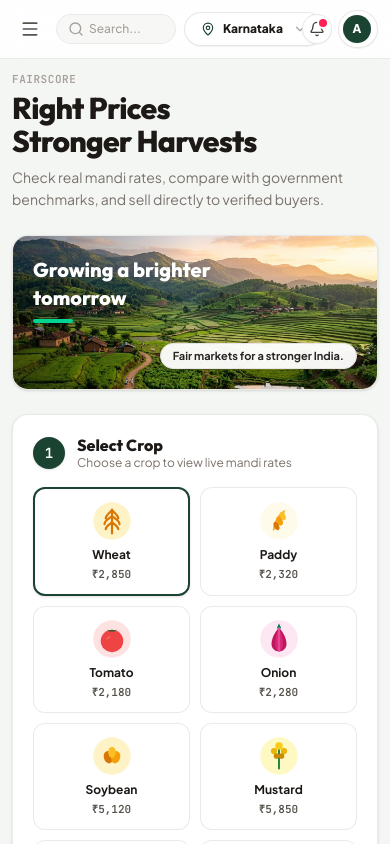
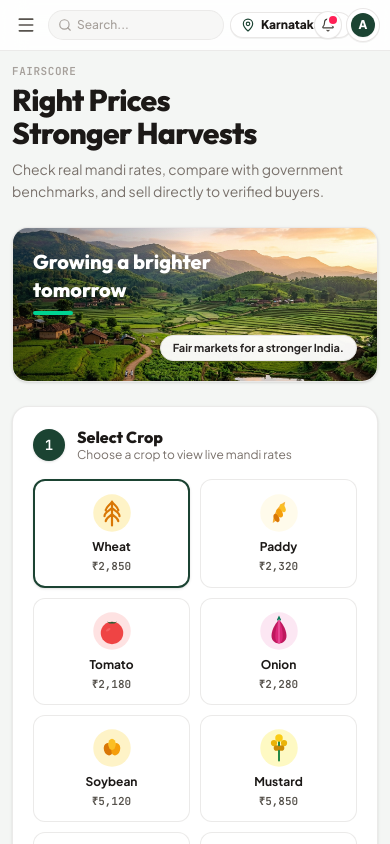
Before and after one commit to anish-b-r/agriconnect, a React (Vite) app: page / in a window 390 px wide. Shown: the top 844 px of the page. Built offline with nearby package versions, Linux system fonts and the light colour scheme.

Commit message:
Fix navbar icon overlap and flex layout collision on mobile view

```diff
--- a/src/components/CustomSelect.tsx
+++ b/src/components/CustomSelect.tsx
@@ -28,6 +28,7 @@ export const CustomSelect: React.FC<CustomSelectProps> = ({
   className = '',
   dropdownWidth = 'w-56',
   size = 'md',
+  align = 'right',
 }) => {
   const [isOpen, setIsOpen] = useState(false);
   const containerRef = useRef<HTMLDivElement>(null);
@@ -49,11 +50,11 @@ export const CustomSelect: React.FC<CustomSelectProps> = ({
       <button
         type="button"
         onClick={() => setIsOpen(!isOpen)}
-        className={`w-full flex items-center justify-between gap-2.5 bg-white hover:bg-stone-50 border border-stone-200/90 text-stone-900 font-extrabold rounded-full shadow-2xs cursor-pointer transition-all outline-none ${
-          size === 'sm' ? 'px-3 py-1.5 text-xs' : 'px-4 py-2 text-xs'
+        className={`w-full flex items-center justify-between gap-1.5 sm:gap-2.5 bg-white hover:bg-stone-50 border border-stone-200/90 text-stone-900 font-extrabold rounded-full shadow-2xs cursor-pointer transition-all outline-none ${
+          size === 'sm' ? 'px-2.5 py-1 text-xs' : 'px-3 sm:px-4 py-1.5 sm:py-2 text-xs'
         } ${isOpen ? 'border-[#1b4332] ring-1 ring-[#1b4332]' : ''}`}
       >
-        <div className="flex items-center gap-2 truncate">
+        <div className="flex items-center gap-1.5 sm:gap-2 truncate">
           {IconProp && <IconProp className="w-3.5 h-3.5 text-[#1b4332] shrink-0" />}
           <span className="truncate">{selectedOption?.label || placeholder}</span>
         </div>
@@ -62,7 +63,7 @@ export const CustomSelect: React.FC<CustomSelectProps> = ({
 
       {isOpen && (
         <div
-          className={`absolute left-0 mt-1.5 ${dropdownWidth} max-h-64 overflow-y-auto no-scrollbar [scrollbar-width:none] [-ms-overflow-style:none] [&::-webkit-scrollbar]:hidden bg-white border border-stone-200/90 rounded-2xl shadow-xl z-50 p-1.5 space-y-0.5 animate-scaleUp`}
+          className={`absolute ${align === 'right' ? 'right-0' : 'left-0'} mt-1.5 ${dropdownWidth} max-w-[90vw] max-h-64 overflow-y-auto no-scrollbar [scrollbar-width:none] [-ms-overflow-style:none] [&::-webkit-scrollbar]:hidden bg-white border border-stone-200/90 rounded-2xl shadow-xl z-50 p-1.5 space-y-0.5 animate-scaleUp`}
         >
           {options.map((option) => {
             const isSelected = option.value === value;
--- a/src/components/DashboardLayout.tsx
+++ b/src/components/DashboardLayout.tsx
@@ -215,27 +215,27 @@ export const DashboardLayout: React.FC<DashboardLayoutProps> = ({
         <div className="flex-1 flex flex-col min-w-0 w-full overflow-x-hidden">
 
           {/* TOP HEADER BAR */}
-          <header className="sticky top-0 z-30 bg-white/90 backdrop-blur-md border-b border-stone-200/80 px-3 sm:px-6 py-2.5 sm:py-3 flex items-center justify-between gap-2 sm:gap-4">
+          <header className="sticky top-0 z-30 bg-white/90 backdrop-blur-md border-b border-stone-200/80 px-2.5 sm:px-6 py-2 sm:py-3 flex items-center justify-between gap-1.5 sm:gap-4 w-full min-w-0">
 
             {/* Left: Mobile Menu Trigger + Search Bar */}
-            <div className="flex items-center gap-2 sm:gap-3 flex-1 min-w-0 max-w-xl">
+            <div className="flex items-center gap-1.5 sm:gap-3 flex-1 min-w-[110px] max-w-xl">
               <button
                 onClick={() => setIsMobileMenuOpen(true)}
-                className="lg:hidden p-2 rounded-xl text-stone-600 hover:bg-stone-100 cursor-pointer flex-shrink-0"
+                className="lg:hidden p-1.5 sm:p-2 rounded-xl text-stone-600 hover:bg-stone-100 cursor-pointer flex-shrink-0"
               >
                 <Menu className="w-5 h-5" />
               </button>
 
               {/* Search Bar Input */}
-              <div className="relative flex-1 min-w-0">
-                <Search className="w-4 h-4 text-stone-400 absolute left-3 top-1/2 -translate-y-1/2" />
+              <div className="relative flex-1 min-w-[70px]">
+                <Search className="w-3.5 h-3.5 sm:w-4 sm:h-4 text-stone-400 absolute left-2.5 sm:left-3 top-1/2 -translate-y-1/2" />
                 <input
                   type="text"
                   placeholder="Search..."
                   value={searchQuery}
                   onChange={(e) => setSearchQuery(e.target.value)}
                   onFocus={() => setIsSearchOpen(true)}
-                  className="w-full pl-8 sm:pl-9 pr-8 sm:pr-14 py-1.5 sm:py-2 bg-stone-100/80 border border-stone-200/70 rounded-full text-xs font-medium text-stone-900 focus:outline-none focus:ring-2 focus:ring-emerald-500/30 focus:bg-white transition-all placeholder:text-stone-400 truncate"
+                  className="w-full pl-7 sm:pl-9 pr-2 sm:pr-14 py-1.5 sm:py-2 bg-stone-100/80 border border-stone-200/70 rounded-full text-xs font-medium text-stone-900 focus:outline-none focus:ring-2 focus:ring-emerald-500/30 focus:bg-white transition-all placeholder:text-stone-400 truncate"
                 />
                 <span className="hidden sm:inline-flex items-center gap-0.5 absolute right-3 top-1/2 -translate-y-1/2 text-[10px] font-bold text-stone-400 font-mono bg-white px-1.5 py-0.5 rounded border border-stone-200">
                   Ctrl K
@@ -244,26 +244,28 @@ export const DashboardLayout: React.FC<DashboardLayoutProps> = ({
             </div>
 
             {/* Right: State Selector, Notifications, Profile Avatar */}
-            <div className="flex items-center gap-1.5 sm:gap-3 flex-shrink-0">
+            <div className="flex items-center gap-1 sm:gap-2.5 flex-shrink-0">
 
               {/* Location State Selector Dropdown */}
-              <div className="w-28 sm:w-44 md:w-48">
+              <div className="w-20 sm:w-40 md:w-48 flex-shrink-0">
                 <CustomSelect
                   value={selectedState}
                   onChange={(st) => setSelectedState(st)}
                   options={STATES_LIST.map((st) => ({ value: st, label: st }))}
                   icon={MapPin}
-                  dropdownWidth="w-44 sm:w-48"
+                  dropdownWidth="w-40 sm:w-48"
+                  align="right"
+                  size="sm"
                 />
               </div>
 
               {/* Notification Bell Icon */}
-              <div className="relative">
+              <div className="relative flex-shrink-0">
                 <button
                   onClick={() => setIsNotificationsOpen(!isNotificationsOpen)}
                   className="p-1.5 sm:p-2 rounded-full bg-white hover:bg-stone-50 text-stone-700 border border-stone-200/90 shadow-2xs relative cursor-pointer transition-colors"
                 >
-                  <Bell className="w-4 h-4" />
+                  <Bell className="w-3.5 h-3.5 sm:w-4 sm:h-4" />
                   <span className="w-2 h-2 rounded-full bg-rose-500 absolute top-1 sm:top-1.5 right-1 sm:right-1.5 ring-2 ring-white" />
                 </button>
 
@@ -289,12 +291,12 @@ export const DashboardLayout: React.FC<DashboardLayoutProps> = ({
               </div>
 
               {/* Profile Avatar Dropdown */}
-              <div className="relative">
+              <div className="relative flex-shrink-0">
                 <button
                   onClick={() => setIsProfileDropdownOpen(!isProfileDropdownOpen)}
-                  className="flex items-center gap-1.5 p-1 pl-1 sm:pl-1.5 pr-1.5 sm:pr-2.5 bg-white hover:bg-stone-50 rounded-full border border-stone-200/90 shadow-2xs cursor-pointer transition-colors"
+                  className="flex items-center gap-1 p-1 sm:py-1 sm:px-2 bg-white hover:bg-stone-50 rounded-full border border-stone-200/90 shadow-2xs cursor-pointer transition-colors"
                 >
-                  <div className="w-7 h-7 rounded-full bg-[#1b4332] text-white flex items-center justify-center font-black text-xs shadow-xs flex-shrink-0">
+                  <div className="w-6 h-6 sm:w-7 sm:h-7 rounded-full bg-[#1b4332] text-white flex items-center justify-center font-black text-xs shadow-xs flex-shrink-0">
                     {userInitial}
                   </div>
                   <span className="text-xs font-extrabold text-stone-800 font-sans hidden sm:inline">
```
Also changed, not shown: src/components/Navbar.tsx (+15 -15 lines).
